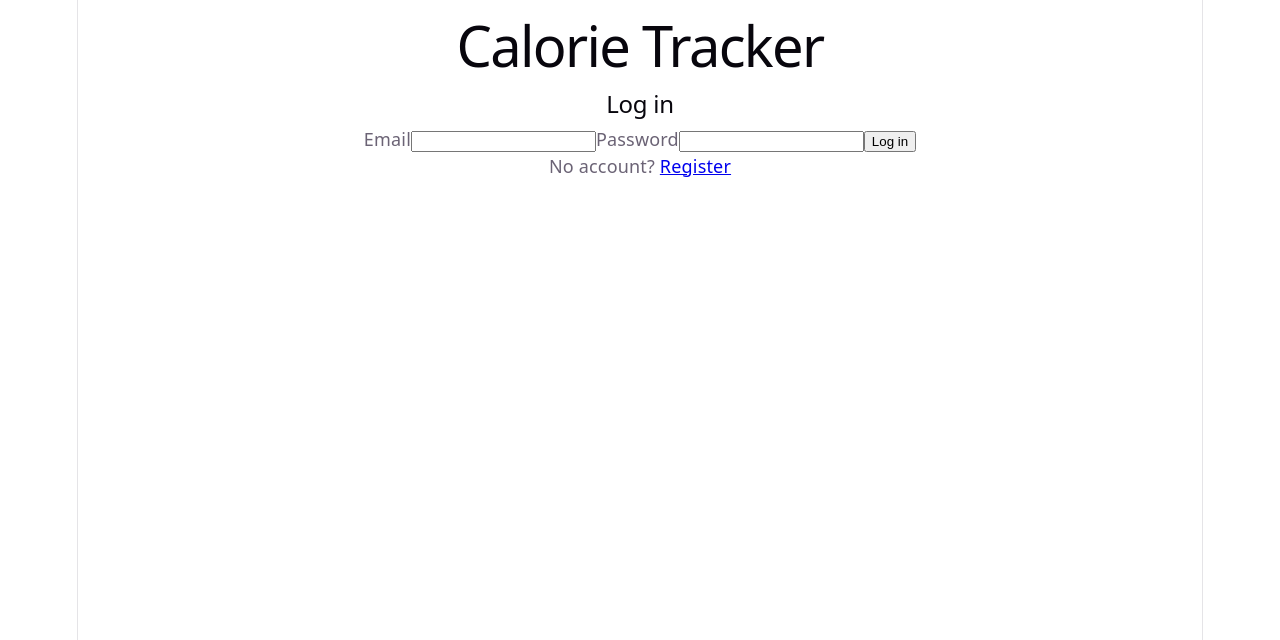
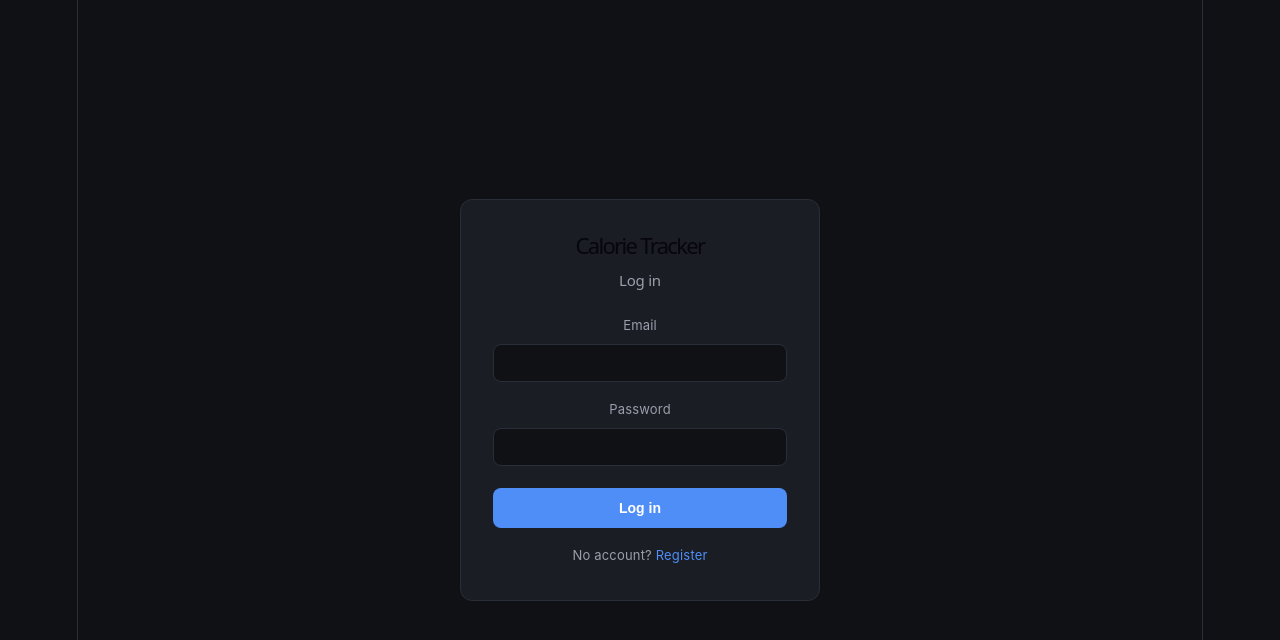
Before and after one commit to Rabea707/DI170_final_project, a React (Vite) app in the folder client/: page /login in a window 1280 px wide. Shown: the top 640 px of the page. Built offline with nearby package versions, Linux system fonts and the light colour scheme.

Commit message:
Add auth page and card styling

```diff
--- a/client/src/App.css
+++ b/client/src/App.css
@@ -161,6 +161,124 @@
   }
 }
 
+:root {
+  --bg: #0f1115;
+  --card: #1a1d24;
+  --border: #2a2e37;
+  --text: #f2f2f2;
+  --text-dim: #9a9fab;
+  --accent: #4f8ef7;
+  --danger: #e74c3c;
+  --radius: 12px;
+}
+
+* {
+  box-sizing: border-box;
+}
+
+body {
+  margin: 0;
+  background: var(--bg);
+  color: var(--text);
+  font-family: -apple-system, BlinkMacSystemFont, 'Segoe UI', sans-serif;
+}
+
+h1, h2, h3, p {
+  margin: 0;
+}
+
+
+.auth-page {
+  min-height: 100vh;
+  display: flex;
+  align-items: center;
+  justify-content: center;
+  padding: 20px;
+}
+
+.auth-card {
+  background: var(--card);
+  border: 1px solid var(--border);
+  border-radius: var(--radius);
+  padding: 32px;
+  width: 100%;
+  max-width: 360px;
+  display: flex;
+  flex-direction: column;
+  gap: 14px;
+}
+
+.auth-card h1 {
+  font-size: 22px;
+  text-align: center;
+}
+
+.auth-card h2 {
+  font-size: 15px;
+  color: var(--text-dim);
+  text-align: center;
+  font-weight: normal;
+  margin-bottom: 8px;
+}
+
+.auth-card label {
+  display: flex;
+  flex-direction: column;
+  gap: 6px;
+  font-size: 13px;
+  color: var(--text-dim);
+}
+
+.auth-card input {
+  background: var(--bg);
+  border: 1px solid var(--border);
+  border-radius: 8px;
+  padding: 10px 12px;
+  color: var(--text);
+  font-size: 14px;
+}
+
+.auth-card input:focus {
+  outline: none;
+  border-color: var(--accent);
+}
+
+.auth-card button[type='submit'] {
+  background: var(--accent);
+  border: none;
+  border-radius: 8px;
+  padding: 12px;
+  color: white;
+  font-size: 14px;
+  font-weight: 600;
+  cursor: pointer;
+  margin-top: 8px;
+}
+
+.auth-card button[type='submit']:hover {
+  opacity: 0.9;
+}
+
+.auth-card p {
+  text-align: center;
+  font-size: 13px;
+  color: var(--text-dim);
+}
+
+.auth-card a {
+  color: var(--accent);
+  text-decoration: none;
+}
+
+.error {
+  background: rgba(231, 76, 60, 0.1);
+  border: 1px solid var(--danger);
+  color: var(--danger);
+  padding: 8px 12px;
+  border-radius: 8px;
+  font-size: 13px;
+}
+
 .ticks {
   position: relative;
   width: 100%;
```
